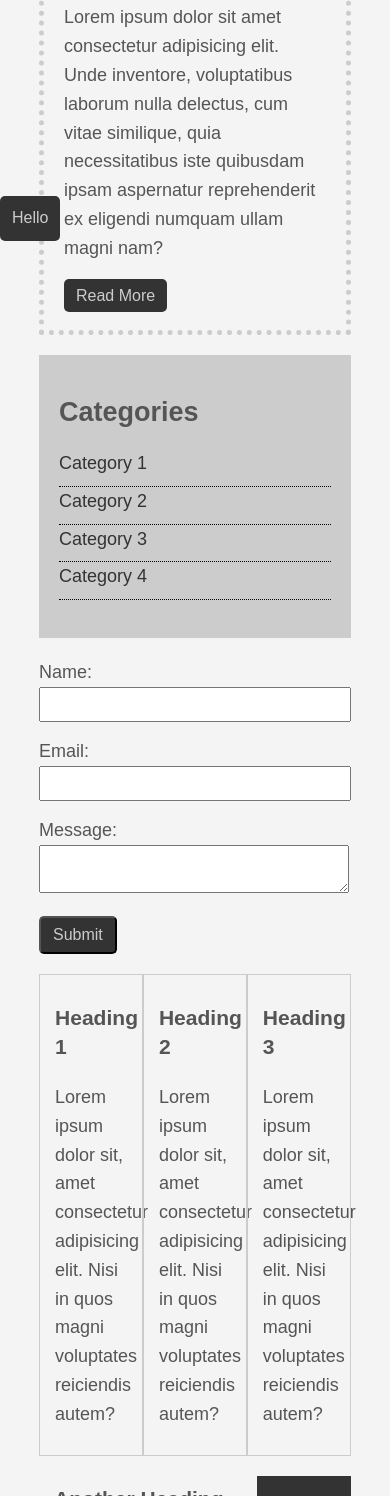
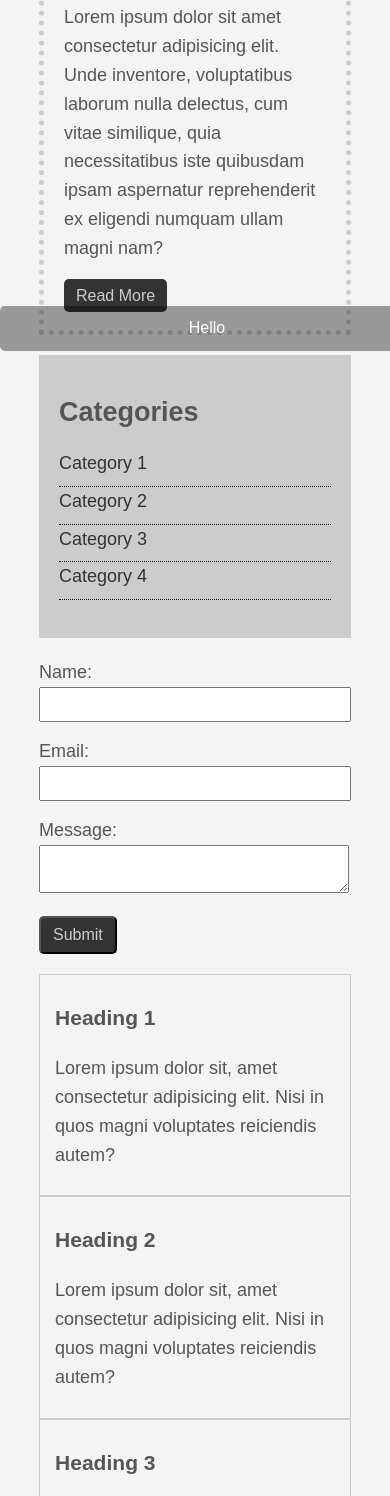
Before and after one commit to fobrien99/css-practice1, a plain HTML site: page index.html in a window 390 px wide. Shown: the part 504-2000 px from the top of the page. Drawn offline with Linux system fonts and the light colour scheme.

Commit message:
adding @media queries

```diff
--- a/css/style.css
+++ b/css/style.css
@@ -26,7 +26,7 @@ a:hover {
     margin: auto;
 }
 
-.button{
+.button, #side-button {
     background-color: #333;
     color: #ccc;
     padding: 8px 12px;
@@ -67,7 +67,6 @@ a:hover {
     padding: 0;
     list-style: none;
     /* display: inline; */
-
 }
 
 .categories {
@@ -111,12 +110,12 @@ a:hover {
    box-sizing: border-box;
 }
 #main-block{
-    /* margin-top: 20px; */
     float: left;
     width: 70%;
     padding: 8px 15px;
     box-sizing: border-box;
 }
+
 #sidebar{
     margin-top: 20px;
     float: right;
@@ -152,7 +151,7 @@ a:hover {
     color: #f4f4f4;
 }
 
-.fix-me {
+#side-button {
     position: fixed;
     top: 700px;
 }
@@ -164,7 +163,7 @@ a:hover {
     color: #fff;
     padding: 20px;
     border: 1px solid #ccc;
-    line-height: 2em;s
+    line-height: 2em;
 }
 
 .my-list li:first-child{
@@ -178,3 +177,28 @@ a:hover {
 .my-list li:nth-child(2){
     background: rgba(255, 183, 0, 0.906);
 }
+
+@media(max-width:600px){
+    .block, #main-block, #sidebar, .p-box {
+        width: 100%;
+        float: none;
+        /* display: block; */
+    }
+
+    #side-button {
+        color: #fff;
+        padding: 8px 12px;
+        font-size: 16px;
+        text-align: center;
+        transition: 0.6s;
+        width: 100%;
+        position: fixed;
+        top: 96%;
+        background-color: rgba(5, 5, 5, 0.376);
+    }
+
+    .my-list {
+        margin-bottom: 60px;
+    }
+
+}
--- a/index.html
+++ b/index.html
@@ -66,25 +66,25 @@
         <div id="sidebar">
             <p>Lorem ipsum dolor sit amet, consectetur adipisicing elit. Repellat aperiam fugiat dolore alias accusantium amet. </p>
         </div>
+
         <div class="clr"></div>
+
         <div class="p-box">
             <h1>Good Morning</h1>
             <h2>Good Evening</h2>
         </div>
+        <div class="clr"></div>
+
         <ul class="my-list">
             <li>List Item</li>
             <li>List Item</li>
             <li>List Item</li>
         </ul>
+
+        <div class="clr"></div>
+
     </div>  <!--  end of container -->
-    <a href="" class="fix-me button">Hello</a>
-
-
-
-
-    <div style="margin-top: 500px;"></div>
-
-
+    <a href="" id="side-button">Hello</a>
 
 </body>
 </html>
```
